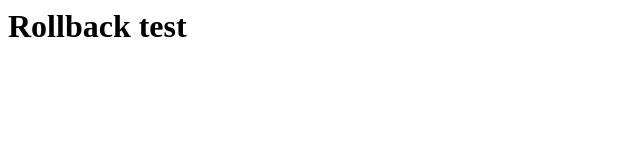
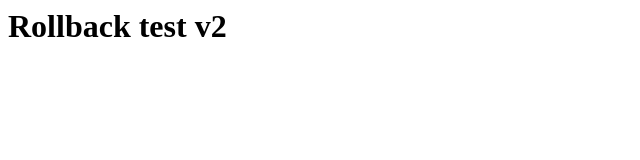
Before and after one commit to stijnvandepol/webcontainer, a plain HTML site: page website/index.html in a window 1280 px wide. Shown: the full height of the page, 0-640 px from the left. Drawn offline with Linux system fonts and the light colour scheme.

Commit message:
v0.51
rollback test 2

```diff
--- a/website/index.html
+++ b/website/index.html
@@ -1 +1 @@
-<h1>Rollback test</h1>
+<h1>Rollback test v2</h1>
```
Also changed, not shown: 1 other file.
